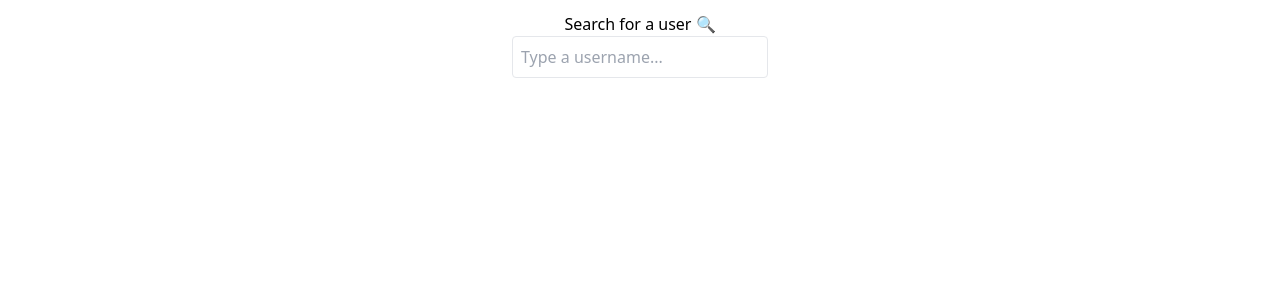
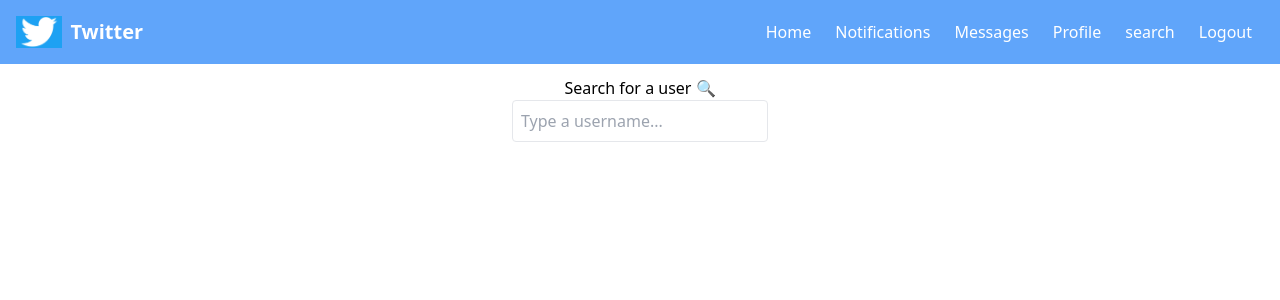
Before and after one commit to lalitkalal5/twitterclone, a React (Create React App) app in the folder frontend/: page /search in a window 1280 px wide. Shown: the top 300 px of the page. Built offline with nearby package versions, Linux system fonts and the light colour scheme.

Commit message:
Update Search.js

```diff
--- a/frontend/src/components/Search.js
+++ b/frontend/src/components/Search.js
@@ -15,7 +15,7 @@ const Search = () => {
     }
 
     const delayDebounce = setTimeout(async () => {
-      const response = await axios.get(
+      const response = await axios.post(
         `https://serverfortwitterclone-3.onrender.com/search?search=${searchquery}`
       );
       setSearchResults(response.data);
@@ -26,7 +26,7 @@ const Search = () => {
 
   return (
     <>
-      {/* <NavBar /> */}
+      <NavBar />
       <div className='m-3 flex flex-col items-center'>
         <h2>Search for a user 🔍</h2>
         <input
```
